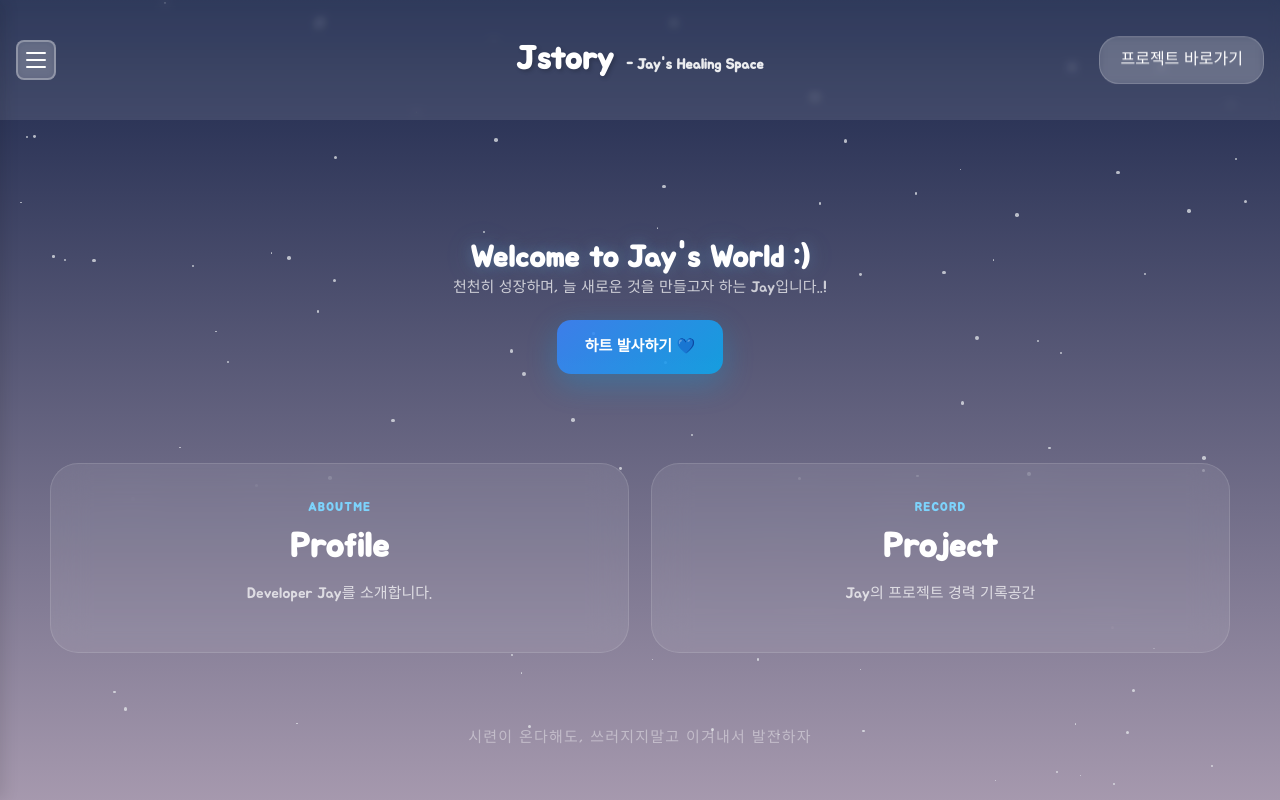
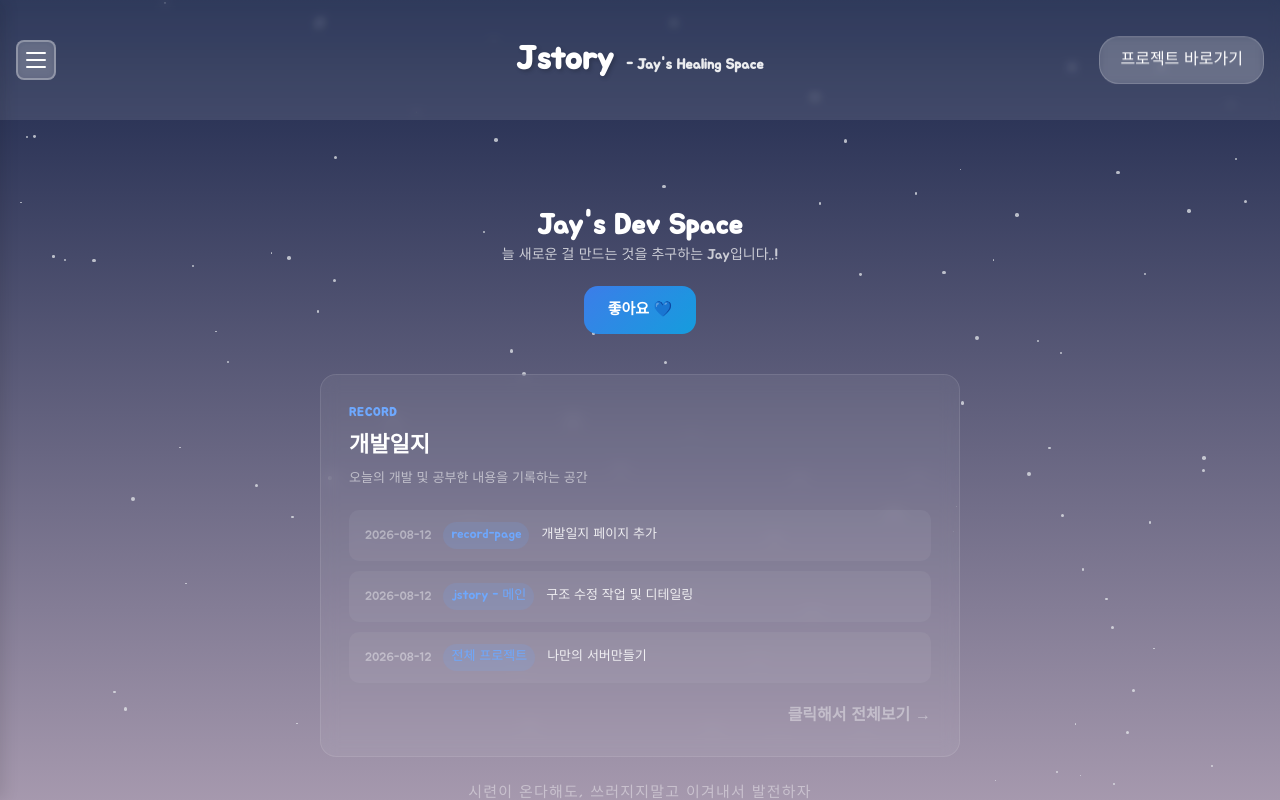
Before and after one commit to tuy112/jstory-next, a Next.js app: page /home in a window 1280 px wide. Shown: the top 800 px of the page. Built offline with nearby package versions, Linux system fonts and the light colour scheme.

Commit message:
fix : 메인페이지) 개발일지 추가
Profile, Project 버튼 삭제
개발일지 미리보기 및 버튼 추가

```diff
--- a/src/app/home/page.tsx
+++ b/src/app/home/page.tsx
@@ -7,6 +7,7 @@ import Header from "../../components/common/Header/Header";
 import Footer from "../../components/common/Footer/Footer";
 import Stars from "../../components/common/Stars/Stars";
 
+import { devRecordData } from '@/lib/devRecord/devRecordData';
 import styles from "./style.module.css";
 
 export default function HomePage() {
@@ -60,15 +61,15 @@ export default function HomePage() {
 
             <main className={styles.main}>
                 <section className={styles.hero}>
-                    <h2>Welcome to Jay's World :&#41;</h2>
-                    <p>천천히 성장하며, 늘 새로운 것을 만들고자 하는 Jay입니다..!</p>
+                    <h2>Jay's Dev Space</h2>
+                    <p>늘 새로운 걸 만드는 것을 추구하는 Jay입니다..!</p>
 
                     <div className={styles.buttonWrap}>
                         <button
                             onClick={handleHeartEffect}
                             className={styles.heroButton}
                         >
-                            하트 발사하기 💙
+                            좋아요 💙
                         </button>
 
                         <div className={styles.particleArea}>
@@ -88,23 +89,28 @@ export default function HomePage() {
                 </section>
 
                 <section className={styles.gridSection}>
-                    <Link
-                        href="/profile"
-                        className={styles.card}
+
+                    <a href="https://jay-record-room-eight.vercel.app/dev-record"
+                            className={styles.devRecordCard}
                     >
-                        <span className={styles.cardLabel}>ABOUTME</span>
-                        <h3>Profile</h3>
-                        <p>Developer Jay를 소개합니다.</p>
-                    </Link>
+                            <div className={styles.devRecordHeader}>
+                                <span className={styles.cardLabel}>RECORD</span>
+                                <h3>개발일지</h3>
+                                <p>오늘의 개발 및 공부한 내용을 기록하는 공간</p>
+                            </div>
 
-                    <Link
-                        href="/project"
-                        className={styles.card}
-                    >
-                        <span className={styles.cardLabel}>RECORD</span>
-                        <h3>Project</h3>
-                        <p>Jay의 프로젝트 경력 기록공간</p>
-                    </Link>
+                            <ul className={styles.devRecordPreviewList}>
+                                {devRecordData.slice(0, 3).map((record) => (
+                                        <li key={record.id} className={styles.devRecordPreviewItem}>
+                                            <span className={styles.previewDate}>{record.date}</span>
+                                            <span className={styles.previewPage}>{record.page}</span>
+                                            <span className={styles.previewTitle}>{record.title}</span>
+                                        </li>
+                                ))}
+                            </ul>
+
+                            <span className={styles.devRecordMore}>클릭해서 전체보기 →</span>
+                    </a>
                 </section>
 
                 <section className={styles.bottomMessage}>
--- a/src/app/home/style.module.css
+++ b/src/app/home/style.module.css
@@ -19,24 +19,22 @@
     max-width: 900px;
     margin: 0 auto;
     text-align: center;
-    margin-top: 80px;
+    margin-top: 50px;
+    margin-bottom: 40px;
 }
 
 .hero h2 {
     color: #ffffff;
-    font-size: 30px;
+    font-size: 28px;
     font-weight: 600;
     line-height: 1.2;
-    text-shadow:
-        0 0 15px rgba(125,211,252,0.25),
-        0 0 35px rgba(125,211,252,0.15);
 }
 
 .hero p {
     max-width: 620px;
     margin-bottom: 20px;
     color: rgba(255,255,255,0.72);
-    font-size: 15px;
+    font-size: 14px;
     line-height: 1.6;
     word-break: keep-all;
 }
@@ -55,7 +53,7 @@
     display: inline-flex;
     align-items: center;
     justify-content: center;
-    padding: 15px 28px;
+    padding: 12px 24px;
     border: none;
     border-radius: 14px;
     background: linear-gradient(
@@ -63,7 +61,6 @@
         rgba(59,130,246,0.9),
         rgba(14,165,233,0.9)
     );
-    box-shadow: 0 10px 30px rgba(14,165,233,0.3);
     color: #ffffff;
     font-size: 15px;
     font-weight: 700;
@@ -85,9 +82,9 @@
 /* PARTICLE */
 .particleArea {
     position: absolute;
-    left: 120%;
+    left: 148%;
     bottom: 35px;
-    width: 240px;
+    width: 220px;
     height: 180px;
     pointer-events: none;
     overflow: visible;
@@ -130,66 +127,108 @@
 
 /* CARD */
 .gridSection {
-    display: grid;
-    grid-template-columns: repeat(2, 1fr);
-    gap: 22px;
-    width: 100%;
-    max-width: 1180px;
-    margin: 40px auto 0;
+    display: flex;
+    justify-content: center;
+    padding: 0 20px;
 }
 
-.card {
-    position: relative;
-    overflow: hidden;
-    min-height: 190px;
-    padding: 30px;
-    border-radius: 28px;
-    border: 1px solid rgba(255,255,255,0.12);
-    background: rgba(255,255,255,0.08);
-    backdrop-filter: blur(18px);
-    text-align: center;
-    transition:
-        transform 0.35s ease,
-        background 0.35s ease,
-        border-color 0.35s ease,
-        box-shadow 0.35s ease;
+.devRecordCard {
+    display: flex;
+    flex-direction: column;
+    gap: 20px;
+    padding: 28px;
+    border-radius: 16px;
+    background-color: rgba(255, 255, 255, 0.06);
+    backdrop-filter: blur(8px);
+    border: 1px solid rgba(255, 255, 255, 0.1);
+    text-decoration: none;
+    color: inherit;
+    transition: transform 0.15s ease, background-color 0.15s ease;
+    width: 100%;
+    max-width: 640px;
+}
+
+.devRecordCard:hover {
+    transform: translateY(-2px);
+    background-color: rgba(255, 255, 255, 0.09);
+}
+
+.devRecordHeader {
+    display: flex;
+    flex-direction: column;
+    gap: 6px;
 }
 
 .cardLabel {
-    position: relative;
-    z-index: 1;
-    display: inline-block;
-    color: #7dd3fc;
     font-size: 12px;
     font-weight: 700;
-    letter-spacing: 0.12em;
+    letter-spacing: 0.08em;
+    color: #6ea8fe;
 }
 
-.card h3 {
-    position: relative;
-    z-index: 1;
-    margin-bottom: 10px;
-    color: #ffffff;
-    font-size: 34px;
-    font-weight: 800;
+.devRecordHeader h3 {
+    font-size: 22px;
+    font-weight: 700;
+    color: #fff;
+    margin: 0;
 }
 
-.card p {
-    position: relative;
-    z-index: 1;
-    color: rgba(255,255,255,0.72);
-    font-size: 15px;
-    line-height: 1.3;
-    word-break: keep-all;
+.devRecordHeader p {
+    font-size: 13px;
+    color: rgba(255, 255, 255, 0.55);
+    margin: 0;
 }
 
-.card:hover {
-    transform: translateY(-10px);
-    border-color: rgba(125,211,252,0.35);
-    background: rgba(255,255,255,0.12);
-    box-shadow:
-        0 20px 50px rgba(15,23,42,0.35),
-        0 0 40px rgba(125,211,252,0.08);
+.devRecordPreviewList {
+    display: flex;
+    flex-direction: column;
+    gap: 10px;
+    list-style: none;
+    margin: 0;
+    padding: 0;
+}
+
+.devRecordPreviewItem {
+    display: flex;
+    align-items: center;
+    gap: 12px;
+    padding: 12px 16px;
+    border-radius: 10px;
+    background-color: rgba(255, 255, 255, 0.05);
+}
+
+.previewDate {
+    flex-shrink: 0;
+    font-size: 12px;
+    color: rgba(255, 255, 255, 0.4);
+    white-space: nowrap;
+}
+
+.previewPage {
+    flex-shrink: 0;
+    padding: 3px 8px;
+    border-radius: 20px;
+    background-color: rgba(110, 168, 254, 0.15);
+    color: #6ea8fe;
+    font-size: 13px;
+    font-weight: 500;
+    white-space: nowrap;
+}
+
+.previewTitle {
+    flex: 1;
+    color: rgba(255, 255, 255, 0.85);
+    font-size: 13px;
+    overflow: hidden;
+    text-overflow: ellipsis;
+    white-space: nowrap;
+}
+
+.devRecordMore {
+    align-self: flex-end;
+    font-size: 16px;
+    font-weight: 600;
+    color: rgba(255,255,255,0.4);
 }
 
 /* BOTTOM */
--- /dev/null
+++ b/src/lib/devRecord/devRecordData.ts
@@ -0,0 +1,31 @@
+import { DevRecord } from '@/lib/data/types/devRecord';
+
+export const devRecordData: DevRecord[] = [
+      {
+            id: '1',
+            date: '2026-08-12',
+            category: 'Next.js',
+            page: 'record-page',
+            title: '개발일지 페이지 추가',
+            content: '개발일지 테이블 UI 및 mock data 구조 작업',
+            tags: ['Next.js', 'TypeScript'],
+      },
+      {
+            id: '2',
+            date: '2026-08-12',
+            category: 'Next.js',
+            page: 'jstory - 메인',
+            title: '구조 수정 작업 및 디테일링',
+            content: 'profile + project 버튼 삭제 / 개발일지 페이지 미리보기가 Jstory 메인에 보이도록 수정 작업',
+            tags: ['Next.js', 'TypeScript'],
+      },
+      {
+            id: '3',
+            date: '2026-08-12',
+            category: 'Server',
+            page: '전체 프로젝트',
+            title: '나만의 서버만들기',
+            content: 'Jstory 및 Jstory 부속 프로젝트 데이터 관리를 위한 서버 구축하기[1]',
+            tags: ['Next.js', 'TypeScript'],
+      },
+];
```
Also changed, not shown: src/lib/types/dayRecord.ts (added, +9 -0 lines).
